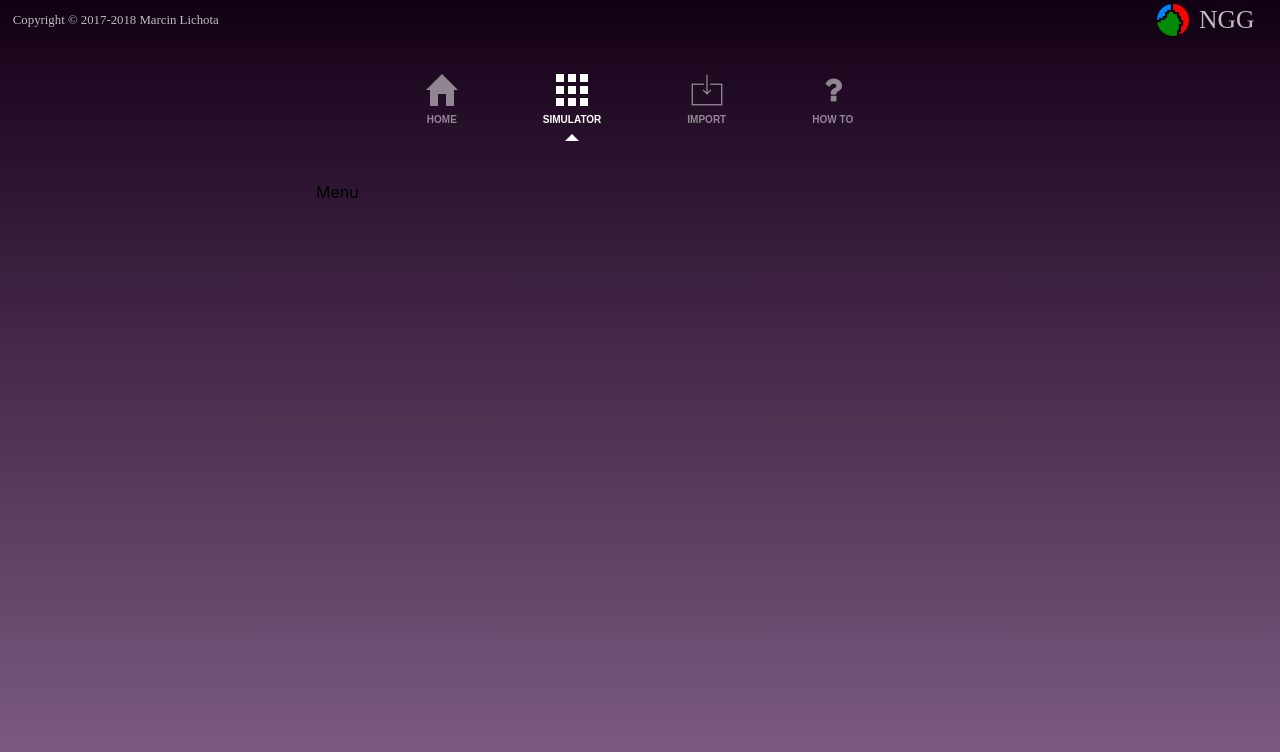
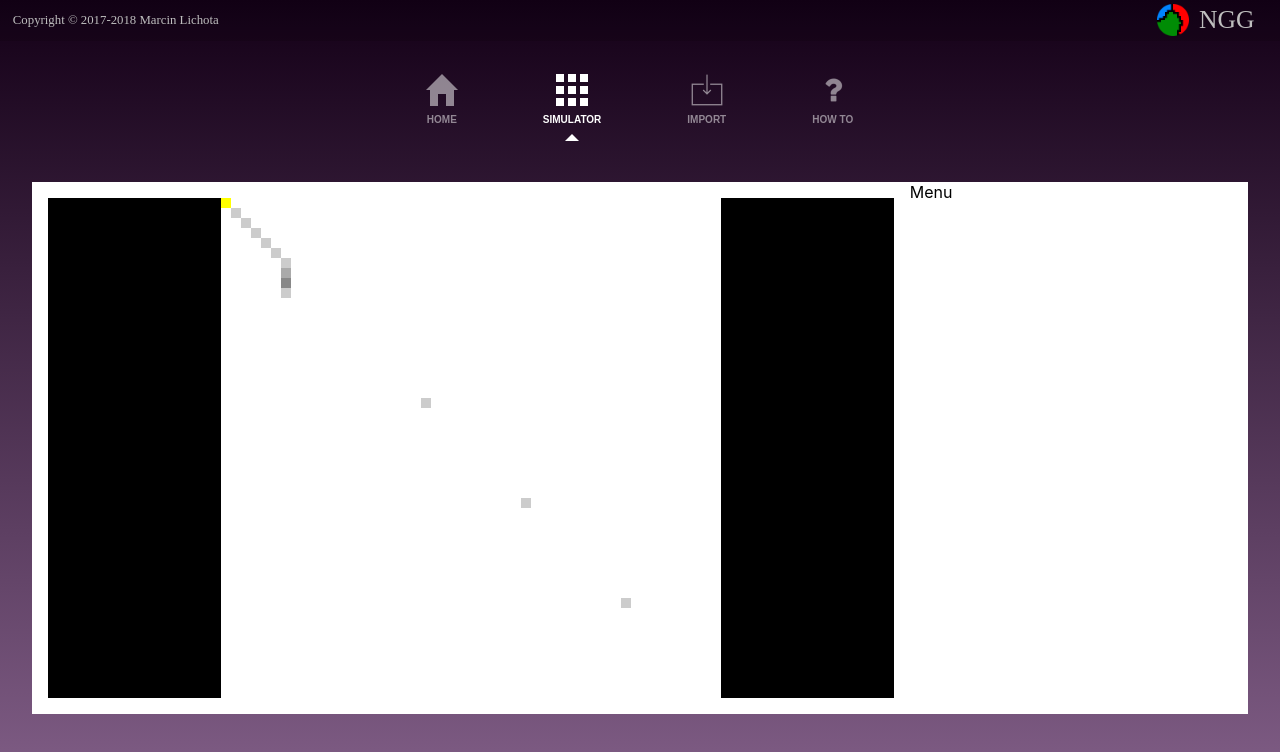
Before and after one commit to ZooMic/naive-grain-growth, a React (Create React App) app: page /simulator in a window 1280 px wide. Shown: the top 752 px of the page. Built offline with nearby package versions, Linux system fonts and the light colour scheme.

Commit message:
Basic GridCanvas created

```diff
--- a/package.json
+++ b/package.json
@@ -4,6 +4,7 @@
   "private": true,
   "dependencies": {
     "node-sass": "^4.9.3",
+    "prop-types": "^15.6.2",
     "react": "^16.5.2",
     "react-dom": "^16.5.2",
     "react-redux": "^5.0.7",
--- a/src/components/GridCanvas/GridCanvas.js
+++ b/src/components/GridCanvas/GridCanvas.js
@@ -1,11 +1,36 @@
 import React, { Component } from 'react';
+import PropTypes from 'prop-types';
 
 class GridCanvas extends Component {
   constructor(props) {
     super(props);
 
     this.canvasRef = null;
+    this.canvasContext = null;
     this.resizeTimeout = null;
+  }
+
+  drawGrid = () => {
+    const {
+      canvasContext : ctx,
+      props: { data, cellSize: { width: w, height: h } },
+    } = this;
+
+    if (ctx) {
+      data.forEach((item) => {
+        ctx.fillStyle=item.color;
+        ctx.fillRect(item.x * w, item.y * h, w, h);
+      });
+    }
+  }
+
+  clearGrid = () => {
+    const {
+      canvasRef: canvas,
+      canvasContext: ctx,
+    } = this;
+    ctx.fillStyle="#FFF";
+    ctx.fillRect(0, 0, canvas.width, canvas.height);
   }
 
   onResize = () => {
@@ -15,28 +40,50 @@ class GridCanvas extends Component {
     this.resizeTimeout = setTimeout(() => {
       const { canvasRef } = this;
       if (!canvasRef) {
-        console.log("CANVAS NULL");
         return null;
       }
 
-      const { width, height } = canvasRef.getBoundingClientRect();
-      console.log("BOUNDS", width, 'x', height);
+      this.clearGrid();
+      this.drawGrid();
     }, 150);
   }
 
   onRef = (ref) => {
+    if (!ref) {
+      return;
+    }
+    this.canvasRef = ref;
+    this.canvasContext = ref.getContext('2d');
+  }
+
+  componentDidMount() {
     window.addEventListener('resize', this.onResize);
-    this.canvasRef = ref;
-    this.onResize();
+    this.clearGrid();
+    this.drawGrid();
   }
 
   render() {
     const {
       onRef,
-      props: { className },
+      props: { className, size, cellSize },
     } = this;
 
-    return <canvas className={className} ref={onRef} />
+    const actualWidth = size.width * cellSize.width;
+    const actualHeight = size.height * cellSize.height;
+
+    return (
+      <div className={className}>
+        <canvas
+          ref={onRef}
+          width={actualWidth}
+          height={actualHeight}
+        />
+      </div>
+    );
+  }
+
+  componentDidUpdate(prevProps, prevState) {
+    this.drawGrid();
   }
 
   componentWillUnmount() {
@@ -44,4 +91,46 @@ class GridCanvas extends Component {
   }
 }
 
+GridCanvas.propTypes = {
+  cellSize: PropTypes.shape({
+    width: PropTypes.number,
+    height: PropTypes.number,
+  }),
+  size: PropTypes.shape({
+    width: PropTypes.number,
+    height: PropTypes.number,
+  }),
+  data: PropTypes.arrayOf(PropTypes.shape({
+    x: PropTypes.number,
+    y: PropTypes.number,
+    color: PropTypes.string,
+  })),
+}
+
+GridCanvas.defaultProps = {
+  data: [
+    {x: 0, y: 0, color: '#FF0'},
+    {x: 1, y: 1, color: '#CCC'},
+    {x: 2, y: 2, color: '#CCC'},
+    {x: 3, y: 3, color: '#CCC'},
+    {x: 4, y: 4, color: '#CCC'},
+    {x: 5, y: 5, color: '#CCC'},
+    {x: 6, y: 6, color: '#CCC'},
+    {x: 6, y: 7, color: '#AAA'},
+    {x: 6, y: 8, color: '#888'},
+    {x: 6, y: 9, color: '#CCC'},
+    {x: 20, y: 20, color: '#CCC'},
+    {x: 30, y: 30, color: '#CCC'},
+    {x: 40, y: 40, color: '#CCC'},
+    {x: 50, y: 50, color: '#CCC'},
+    {x: 60, y: 60, color: '#CCC'},
+    {x: 70, y: 70, color: '#CCC'},
+    {x: 98, y: 98, color: '#CCC'},
+    {x: 98, y: 99, color: '#CCC'},
+    {x: 99, y: 99, color: '#CCC'},
+  ],
+  cellSize: { width: 10, height: 10 },
+  size: { width: 50, height: 50 },
+}
+
 export default GridCanvas;
--- a/src/containers/SimulatorPage/SimulatorPage.js
+++ b/src/containers/SimulatorPage/SimulatorPage.js
@@ -1,6 +1,7 @@
 import React, { Component } from 'react';
 import MainLayout from '../MainLayout';
 import GridCanvas from '../../components/GridCanvas';
+import defaultConfig from './helpers/default-config';
 import './style.scss';
 
 class SimulatorPage extends Component {
@@ -8,7 +9,7 @@ class SimulatorPage extends Component {
     return (
       <MainLayout>
         <div className="simulator-page">
-          <GridCanvas className="simulator-canvas" />
+          <GridCanvas className="simulator-canvas"/>
           <div className="simulator-menu">
             Menu
           </div>
--- /dev/null
+++ b/src/containers/SimulatorPage/helpers/default-config.js
@@ -0,0 +1,6 @@
+export default {
+  size: {
+    width: 100,
+    height: 100,
+  },
+}
--- a/src/containers/SimulatorPage/style.scss
+++ b/src/containers/SimulatorPage/style.scss
@@ -1,9 +1,27 @@
 .simulator-page {
-  padding: 0 1em;
+  // padding: 0 1em;
+  width: 100%;
   display: inline-flex;
 }
 
-.simulator-cavas {
-  background-color: #a587a4;
-  min-width: 620px;
+.simulator-canvas {
+  width: 100%;
+  height: calc(100vh - 300px);
+  background-color: black;
+  border: 1em solid white;
+  display: flex;
+  justify-content: center;
+  align-items: center;
+  margin-left: 2em;
+
+  & canvas {
+      background-color: #a587a4;
+  }
 }
+
+.simulator-menu {
+  min-width: 300px;
+  width: 40%;
+  background-color: white;
+  margin-right: 2em;
+}
```
